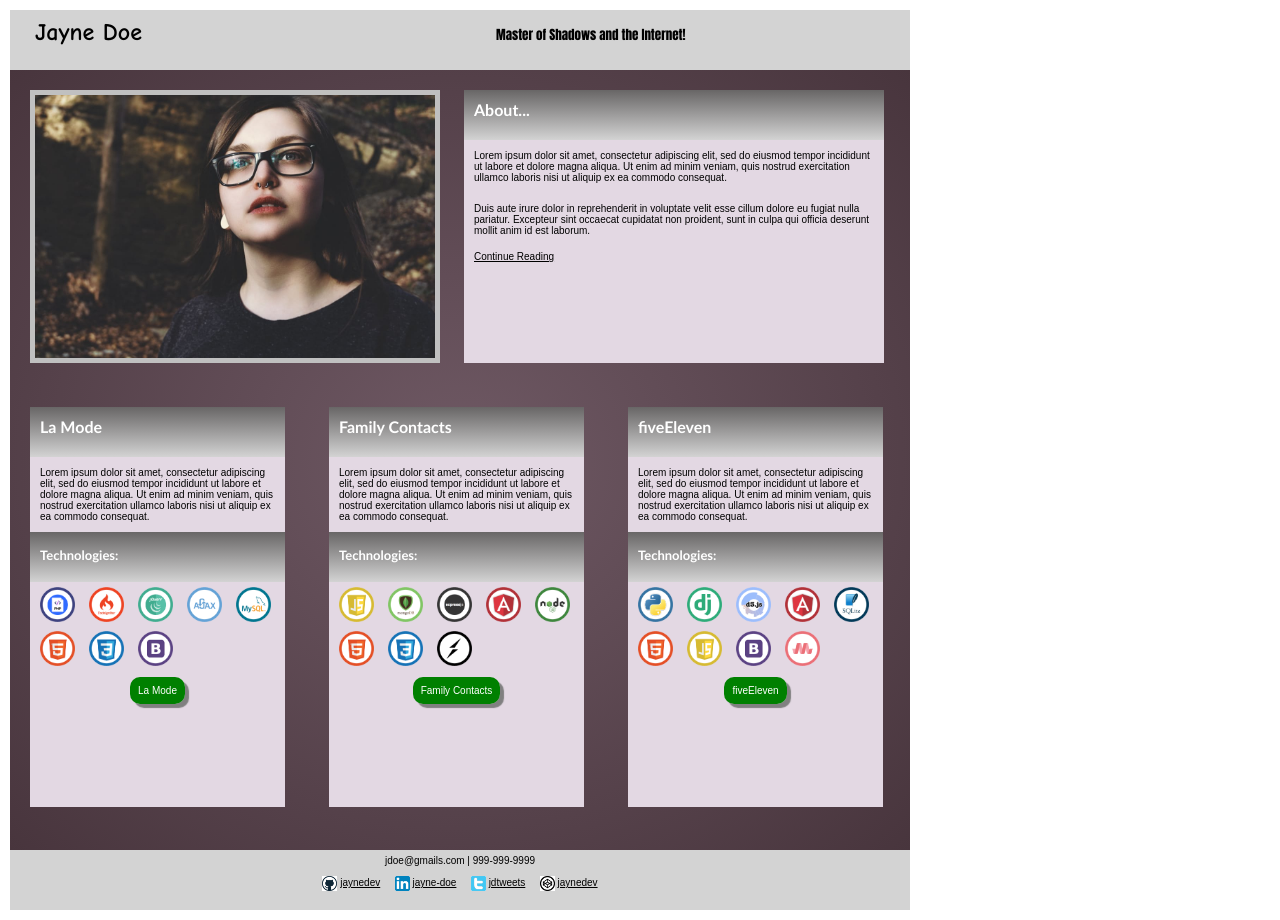
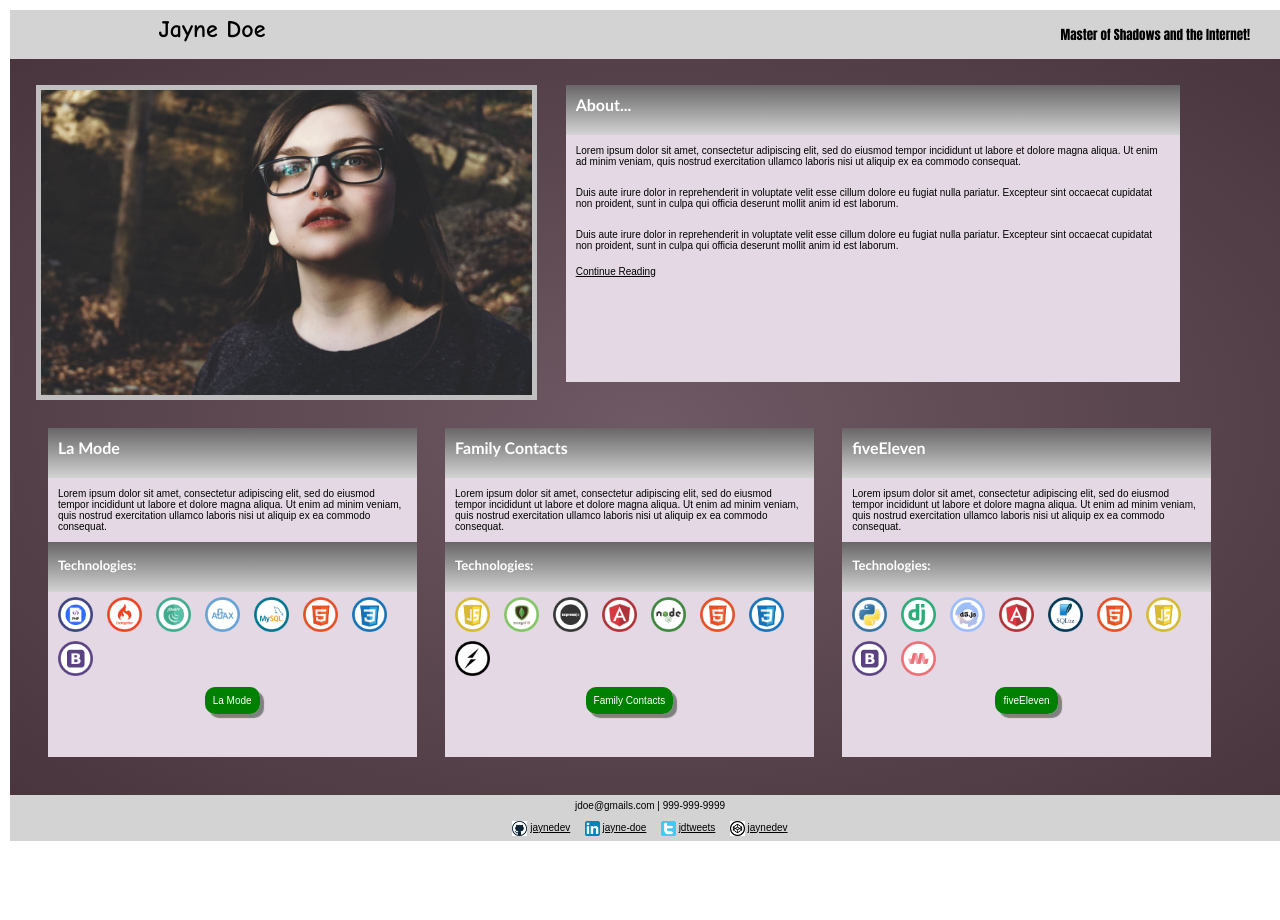
Before and after one commit to amandademetrio/portfoliowebsite, a plain HTML site: page index.html in a window 1280 px wide. After the commit the page ends 851 px from the top, so only its background shows below. Drawn offline with Linux system fonts and the light colour scheme.

Commit message:
added responsive css elements to portfolio

```diff
--- a/index.html
+++ b/index.html
@@ -22,6 +22,7 @@
                     </div>
                     <p>Lorem ipsum dolor sit amet, consectetur adipiscing elit, sed do eiusmod tempor incididunt ut labore et dolore magna aliqua. Ut enim ad minim veniam, quis nostrud exercitation ullamco laboris nisi ut aliquip ex ea commodo consequat.</p>
                     <p>Duis aute irure dolor in reprehenderit in voluptate velit esse cillum dolore eu fugiat nulla pariatur. Excepteur sint occaecat cupidatat non proident, sunt in culpa qui officia deserunt mollit anim id est laborum.</p>
+                    <p>Duis aute irure dolor in reprehenderit in voluptate velit esse cillum dolore eu fugiat nulla pariatur. Excepteur sint occaecat cupidatat non proident, sunt in culpa qui officia deserunt mollit anim id est laborum.</p>
                     <a href="#">Continue Reading</a>
                 </div>
             </div>
@@ -41,10 +42,6 @@
                             <li><img src="jQuery.png"></li>
                             <li><img src="ajax.png"></li>
                             <li><img src="mysql.png"></li>
-                        </ul>
-                    </div>
-                    <div class="technologies">
-                        <ul>
                             <li><img src="HTML.png"></li>
                             <li><img src="css.png"></li>
                             <li><img src="bootstrap.png"></li>
@@ -69,10 +66,6 @@
                             <li><img src="expressjs.png"></li>
                             <li><img src="angular.png"></li>
                             <li><img src="nodejs.png"></li>
-                        </ul>
-                    </div>
-                    <div class="technologies">
-                        <ul>
                             <li><img src="HTML.png"></li>
                             <li><img src="css.png"></li>
                             <li><img src="socket.png"></li>
@@ -97,10 +90,6 @@
                             <li><img src="d3.png"></li>
                             <li><img src="angular.png"></li>
                             <li><img src="sqlite.png"></li>
-                            </ul>
-                    </div>
-                    <div class="technologies">
-                        <ul>
                             <li><img src="HTML.png"></li>
                             <li><img src="JavaScript.png"></li>
                             <li><img src="bootstrap.png"></li>
--- a/styles.css
+++ b/styles.css
@@ -7,73 +7,187 @@
 }
 
 div.container {
-    width: 900px;
-    min-height: 900px;
+    width: 100%;
     margin: 10px;
 }
 
 div.header {
-    width: 900px;
-    height: 60px;
+    width: 100%;
     background-color: lightgray;
 }
 
+    /*H1 and H3 header treatment for PHONE specifications*/
+
+    @media screen and (max-width:480px) {
         div.header h1 {
             display: inline-block;
             color: black;
-        padding: 5px;
-        padding-left: 25px;
+            width: 100%;
             font-family: "Comic Sans MS", cursive, sans-serif;
             font-size: x-large;
+            padding: 5px 0px 5px 10px;
+            vertical-align: top;
+            text-align: center;
+        }
+
+        div.header h3 {
+            display: none;
+        }
+    }
+
+    /*H1 and H3 header treatment for TABLET specifications*/
+
+    @media screen and (min-width:481px) {
+        div.header h1 {
+            display: inline-block;
+            color: black;
+            width: 100%;
+            font-family: "Comic Sans MS", cursive, sans-serif;
+            font-size: x-large;
+            padding: 5px 0px 5px 10px;
+            vertical-align: top;
+            text-align: center;
+        }
+
+        div.header h3 {
+            display: none;
+        }
+    }
+
+    /*H1 and H3 header treatment for DESKTOP specifications*/
+
+    @media screen and (min-width:1024px) {
+        div.header h1 {
+            display: inline-block;
+            color: black;
+            width: 30%;
+            font-family: "Comic Sans MS", cursive, sans-serif;
+            font-size: x-large;
+            padding: 5px 0px 5px 10px;
+            vertical-align: top;
         }
 
         div.header h3 {
             display: inline-block;
             color: black;
-        padding-left: 345px;
+            width: 65%;
+            text-align: right;
             font-family: Impact, fantasy;
+            vertical-align: top;
+        }
     }
 
 div.main_content {
-    width: 900px;
-    height: 780px;
+    width: 96%;
+    padding: 2%;
     background: radial-gradient(#6F5964, #48353D);
 }
 
+/*First row behavior in different screens*/
+
+/*PHONE*/
+
+@media screen and (max-width:480px) {
     div.first_row img {
-        width: 400px;
-        margin: 20px;
+        width: 93%;
         border: 5px solid #C0C0C0;
-        display: inline-block;
+        display: block;
+        margin-bottom: 2%;
     }
 
     div.first_row div.horizontal_pink_box {
         background-color: #E3D8E3;
-        width: 420px;
+        width: 95%;
         min-height: 273px;
-        margin-top: 20px;
+        display: block;
+        padding-bottom: 2%;
+    }
+}
+
+/*TABLET*/
+
+@media screen and (min-width:481px) {
+    div.first_row img {
+        display: none;
+    }
+
+    div.first_row div.horizontal_pink_box {
+        background-color: #E3D8E3;
+        width: 99%;
+        display: block;
+        padding-bottom: 2%;
+        margin-right: 3%;
+    }
+}
+
+/*DESKTOP*/
+
+@media screen and (min-width:1024px) {
+    div.first_row img {
+        width: 40%;
+        border: 5px solid #C0C0C0;
+        display: inline-block;
+        margin-bottom: 1%;
+        height: 305px;
+    }
+
+    div.first_row div.horizontal_pink_box {
+        background-color: #E3D8E3;
+        width: 50%;
+        min-height: 273px;
         display: inline-block;
         vertical-align: top;
+        margin-left: 2%;
+    }
 }
 
     .horizontal_main_title {
-        width: 420px;
+        width: 100%;
         background: linear-gradient(rgb(104, 102, 102), lightgray);
         height: 50px;
         font-family: "Trebuchet MS", Helvetica, sans-serif;
         font-size: large;
     }
 
+/*Second row behavior for different scren sizes*/
+
+/*PHONE*/
+
+@media screen and (max-width:480px) {
     div.second_row div.vertical_pink_box {
         background-color: #E3D8E3;
-        width: 255px;
-        height: 400px;
+        width: 96%;
+        display: block;
+        margin-top: 2%;
+        padding-bottom: 5%;
+    }
+}
+
+/*TABLET*/
+
+@media screen and (min-width:481px) {
+    div.second_row div.vertical_pink_box {
+        background-color: #E3D8E3;
+        width: 99%;
+        display: block;
+        margin-top: 2%;
+        padding-bottom: 4%;
+    }
+}
+
+/*DESKTOP*/
+
+@media screen and (min-width:1024px) {
+    div.second_row div.vertical_pink_box {
+        background-color: #E3D8E3;
+        width: 30%;
         display: inline-block;
-        margin: 20px;
+        margin: 1%;
+    }
 }
 
     .vertial_main_title {
-        width: 255px;
+        width: 100%;
         background: linear-gradient(rgb(104, 102, 102), lightgray);
         height: 50px;
         font-family: "Trebuchet MS", Helvetica, sans-serif;
@@ -132,8 +246,7 @@ div.main_content {
     }
 
 div.footer {
-    width: 900px;
-    height: 60px;
+    width: 100%;
     background-color: lightgray;
     font-family: Arial, sans-serif;
 }
```
Lines whose indentation alone changed are shown as unchanged.
